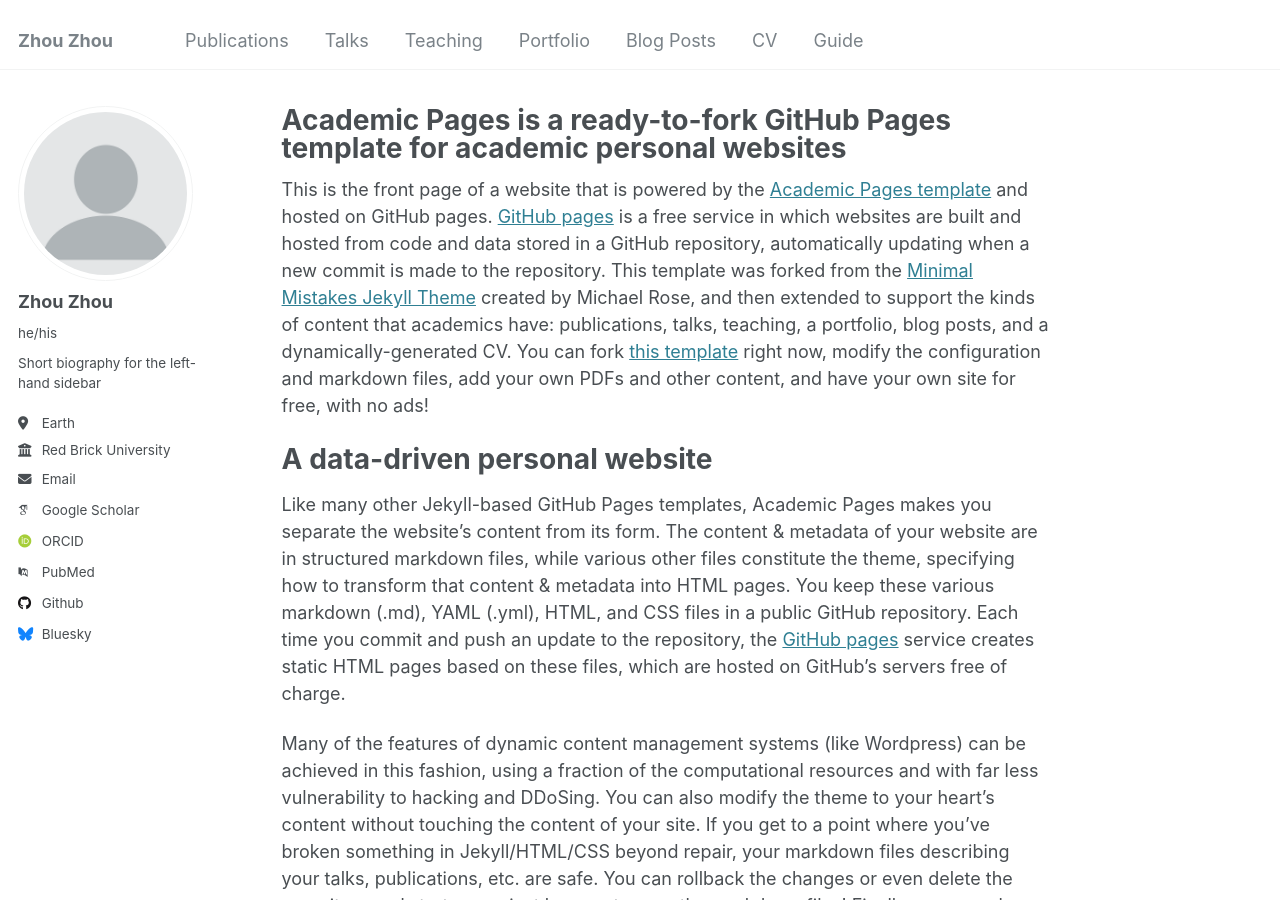
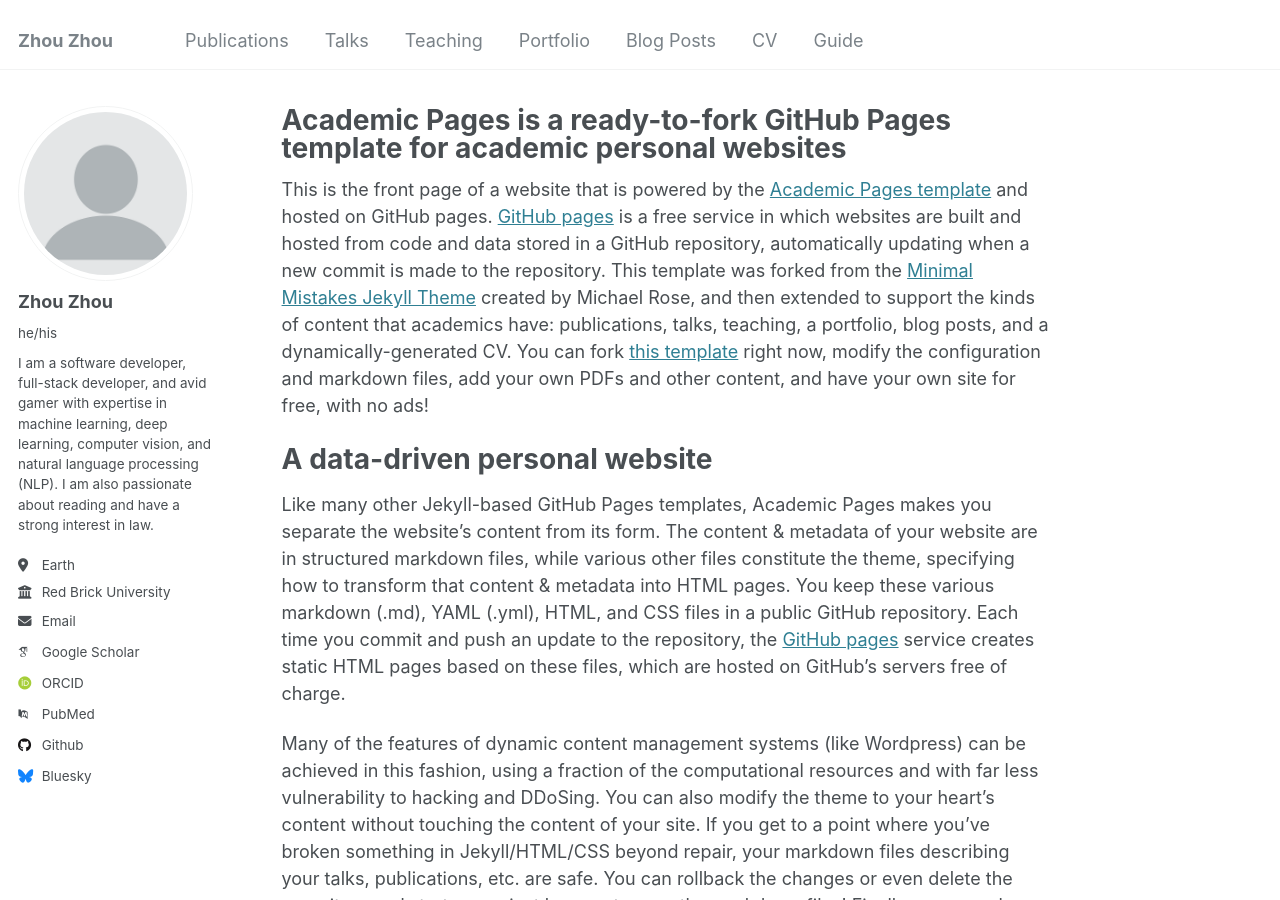
Before and after one commit to zhouzhou38/zhouzhou38.github.io, a Jekyll site: the page built from _pages/about.md, in a window 1280 px wide and 900 px high. Built offline with Jekyll 4.4.1, drawn with Linux system fonts in a browser that asks for light colours; some web fonts are replaced.

Commit message:
Update _config.yml

```diff
--- a/_config.yml
+++ b/_config.yml
@@ -24,7 +24,7 @@ author:
   avatar           : "profile.png"
   name             : "Zhou Zhou"
   pronouns         : "he/his"
-  bio              : "Short biography for the left-hand sidebar"
+  bio              : "I am a software developer, full-stack developer, and avid gamer with expertise in machine learning, deep learning, computer vision, and natural language processing (NLP). I am also passionate about reading and have a strong interest in law."
   location         : "Earth"
   employer         : "Red Brick University"
   uri              : # URL
```
